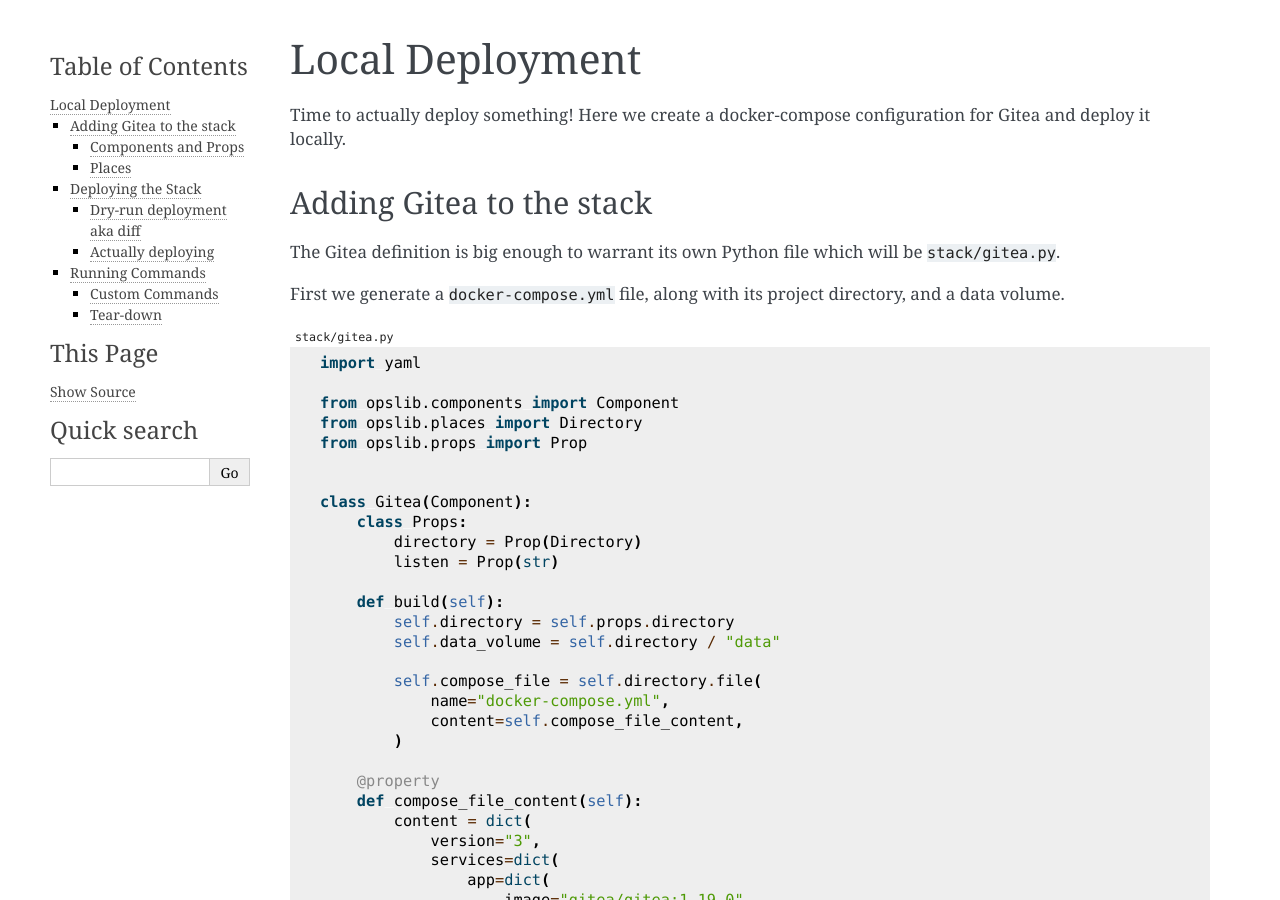
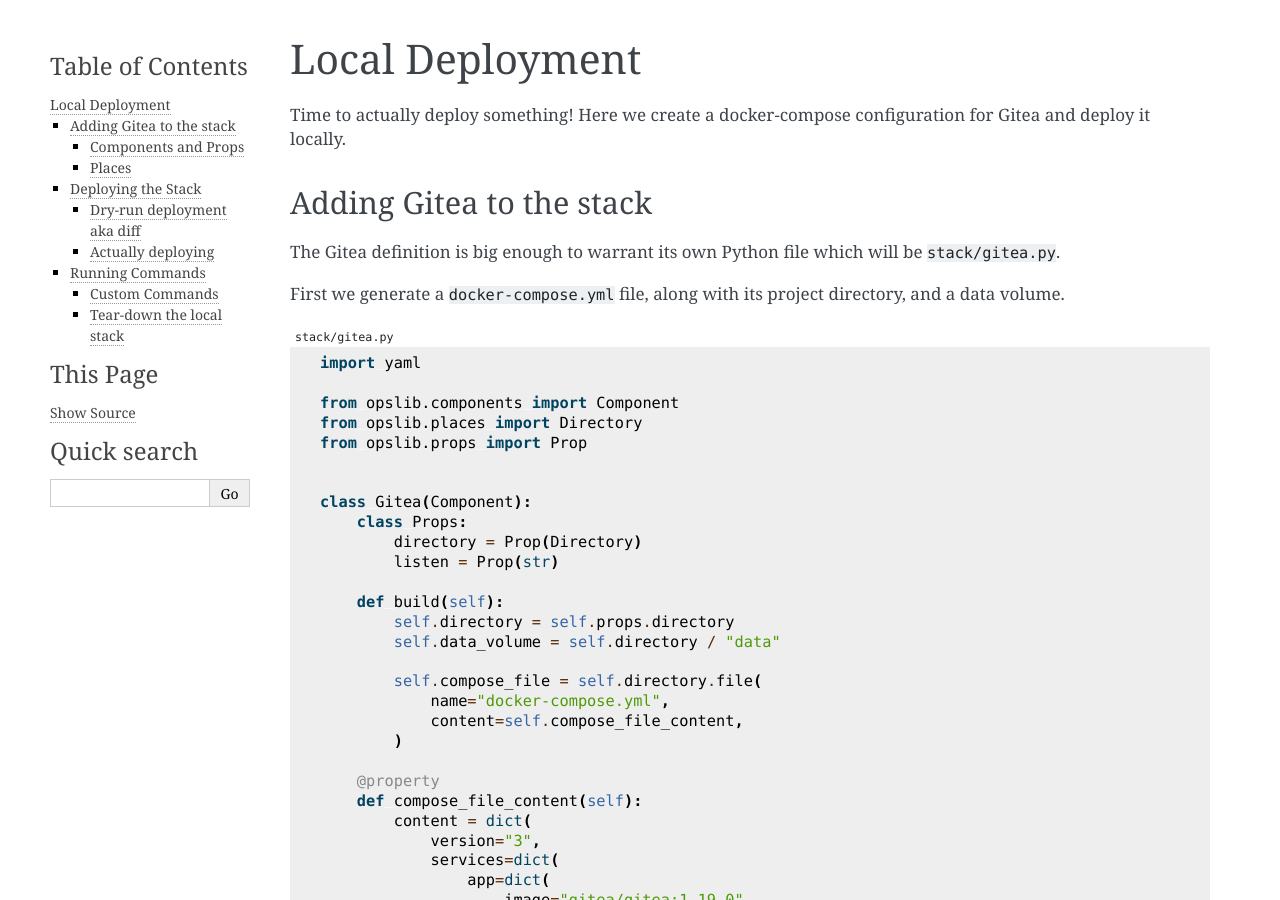
Before and after one commit to mgax/opslib, a Sphinx documentation site: the page built from docs/tutorial/local.rst, in a window 1280 px wide and 900 px high. Built offline with Sphinx 7.4.7, drawn with Linux system fonts in a browser that asks for light colours; some of the changed text lies outside the part shown.

Commit message:
Fix duplicate headline

```diff
--- a/docs/tutorial/local.rst
+++ b/docs/tutorial/local.rst
@@ -287,8 +287,8 @@
 This is quite a powerful way of interacting with our deployed resources,
 without explicitly shelling into remote hosts, changing directories, etc.
 
-Tear-down
-^^^^^^^^^
+Tear-down the local stack
+^^^^^^^^^^^^^^^^^^^^^^^^^
 
 Now that we see it works locally, we can stop the local Gitea, because we'll
 deploy it to a VPS.
--- a/docs/tutorial/vps.rst
+++ b/docs/tutorial/vps.rst
@@ -191,8 +191,8 @@
 Configuring https is left as an exercise to the reader
 (https://docs.gitea.io/en-us/https-setup/).
 
-Tear-down
-^^^^^^^^^
+Tear-down the VPS
+^^^^^^^^^^^^^^^^^
 
 The VPS is billed hourly so we should delete it when we're done:
 
```
